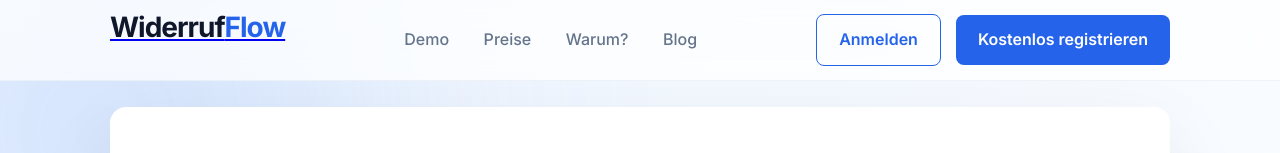
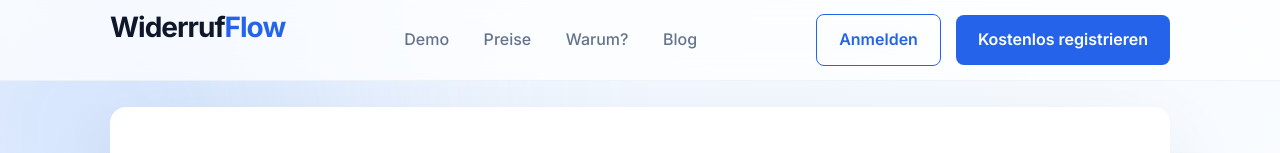
Before and after one commit to SivaFullStackDeveloper/WiderrufFlow, a website: page src/public/widerruf-checker.html in a window 1280 px wide. Shown: the top 153 px of the page. Drawn offline with Linux system fonts and the light colour scheme.

Commit message:
widerrufflow changes

```diff
--- a/src/public/widerruf-checker.html
+++ b/src/public/widerruf-checker.html
@@ -1254,7 +1254,7 @@
 
 <div class="container navbar-inner">
 
-    <a href="./index.html">
+    <a href="./index.html" style="text-decoration: none;">
 <div class="logo">
 Widerruf<span>Flow</span>
 </div>
```
